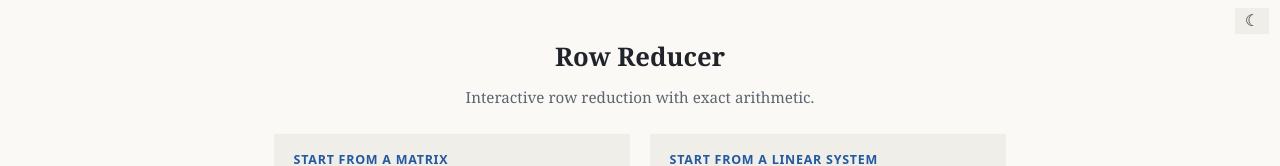
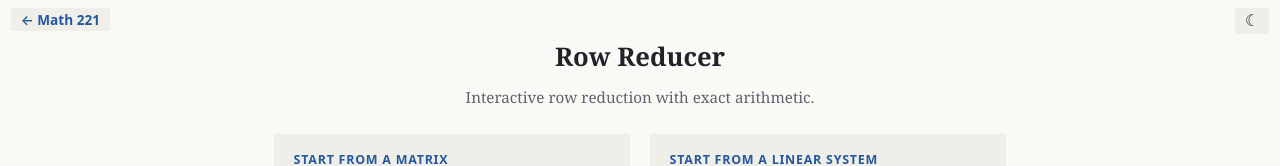
Before and after one commit to tghyde/rowreducer, a plain HTML site: page index.html in a window 1280 px wide. Shown: the top 166 px of the page. Drawn offline with nearby package versions, Linux system fonts and the light colour scheme.

Commit message:
Add a Math 221 course link in the top-left corner
Co-Authored-By: Claude Fable 5.1 <noreply@anthropic.com>

```diff
--- a/index.html
+++ b/index.html
@@ -85,6 +85,23 @@ a { color: var(--accent); }
 }
 #themetoggle:hover { background: var(--code-bg); }
 
+#courselink {
+  position: fixed;
+  top: .5rem;
+  left: .7rem;
+  z-index: 60;
+  background: var(--card-bg);
+  color: var(--accent);
+  text-decoration: none;
+  padding: .3rem .6rem;
+  font-family: var(--font-ui);
+  font-size: .85rem;
+  font-weight: 600;
+  line-height: 1;
+  white-space: nowrap;
+}
+#courselink:hover { background: var(--accent); color: var(--bg); }
+
 header.doc { text-align: center; margin: 1rem 0 1.5rem; }
 header.doc h1 { font-size: 1.6rem; margin: 0; font-weight: 700; }
 p.tagline { color: var(--muted); font-size: .95rem; margin: .4rem 0 0; }
@@ -295,6 +312,7 @@ footer.doc {
 </style>
 </head>
 <body>
+<a id="courselink" href="https://tghyde.github.io/math221-fall2026/" title="Back to the Math 221 course site">&larr; Math 221</a>
 <button id="themetoggle" aria-label="Toggle light or dark theme" title="Toggle light/dark"></button>
 <main>
   <header class="doc">
```
